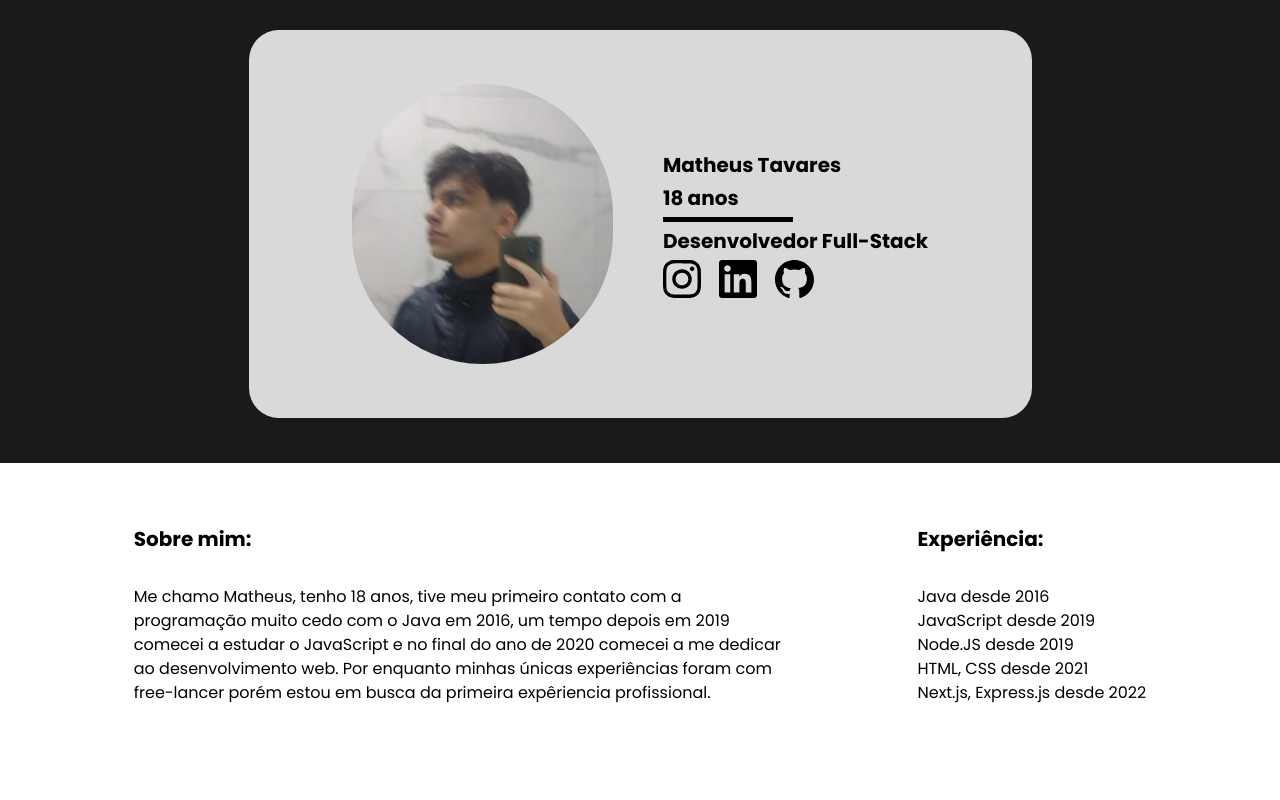
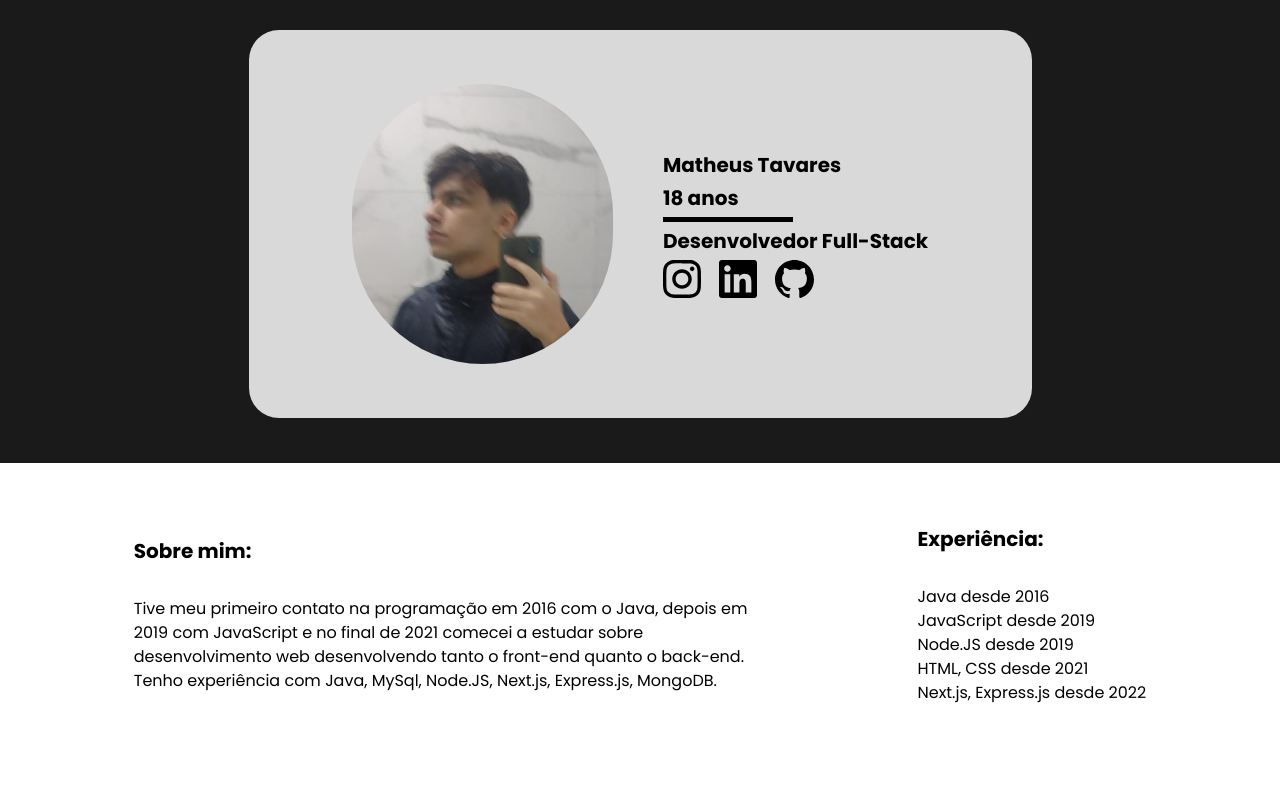
Before and after one commit to tavaresmatheusz/matheustavares.me, a Next.js app: page / in a window 1280 px wide. Shown: the top 800 px of the page. Built offline with nearby package versions, Linux system fonts and the light colour scheme.

Commit message:
Alteração no sobre mim

```diff
--- a/components/Infos.tsx
+++ b/components/Infos.tsx
@@ -4,7 +4,7 @@ const Infos = (): JSX.Element => {
         <div className="flex md:flex-row flex-col justify-evenly">
             <div className="flex flex-col text-center md:text-left justify-center">
                 <h2 className="py-8 text-black font-['Poppins'] text-xl font-bold">Sobre mim:</h2>
-                <p className="text-black font-['Poppins'] text-s max-w-[650px]">Me chamo Matheus, tenho 18 anos, tive meu primeiro contato com a programação muito cedo com o Java em 2016, um tempo depois em 2019 comecei a estudar o JavaScript e no final do ano de 2020 comecei a me dedicar ao desenvolvimento web. Por enquanto minhas únicas experiências foram com free-lancer porém estou em busca da primeira expêriencia profissional.</p>
+                <p className="text-black font-['Poppins'] text-s max-w-[650px]">Tive meu primeiro contato na programação em 2016 com o Java, depois em 2019 com JavaScript e no final de 2021 comecei a estudar sobre desenvolvimento web desenvolvendo tanto o front-end quanto o back-end. Tenho experiência com Java, MySql, Node.JS, Next.js, Express.js, MongoDB.</p>
             </div>
             <div className="flex flex-col  text-center md:text-left justify-center">
                 <h2 className="py-8 text-black font-['Poppins'] text-xl font-bold">Experiência:</h2>
```
